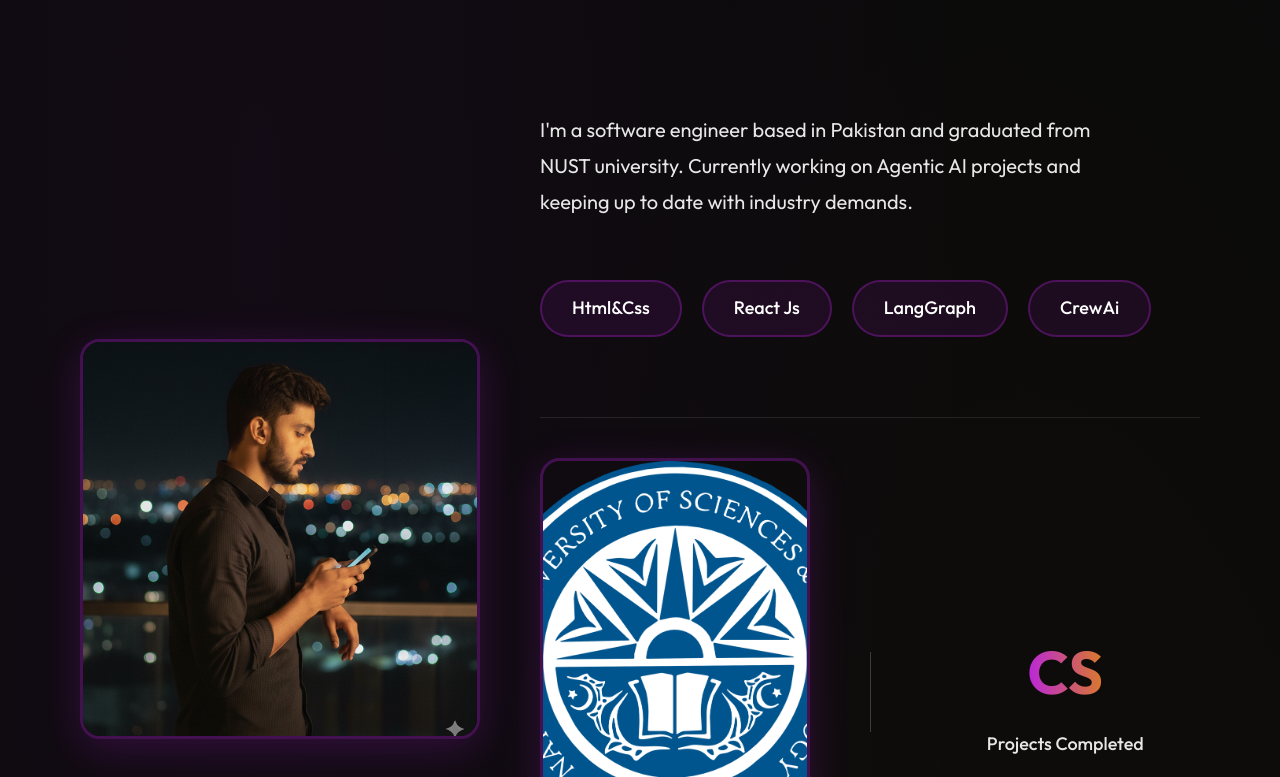
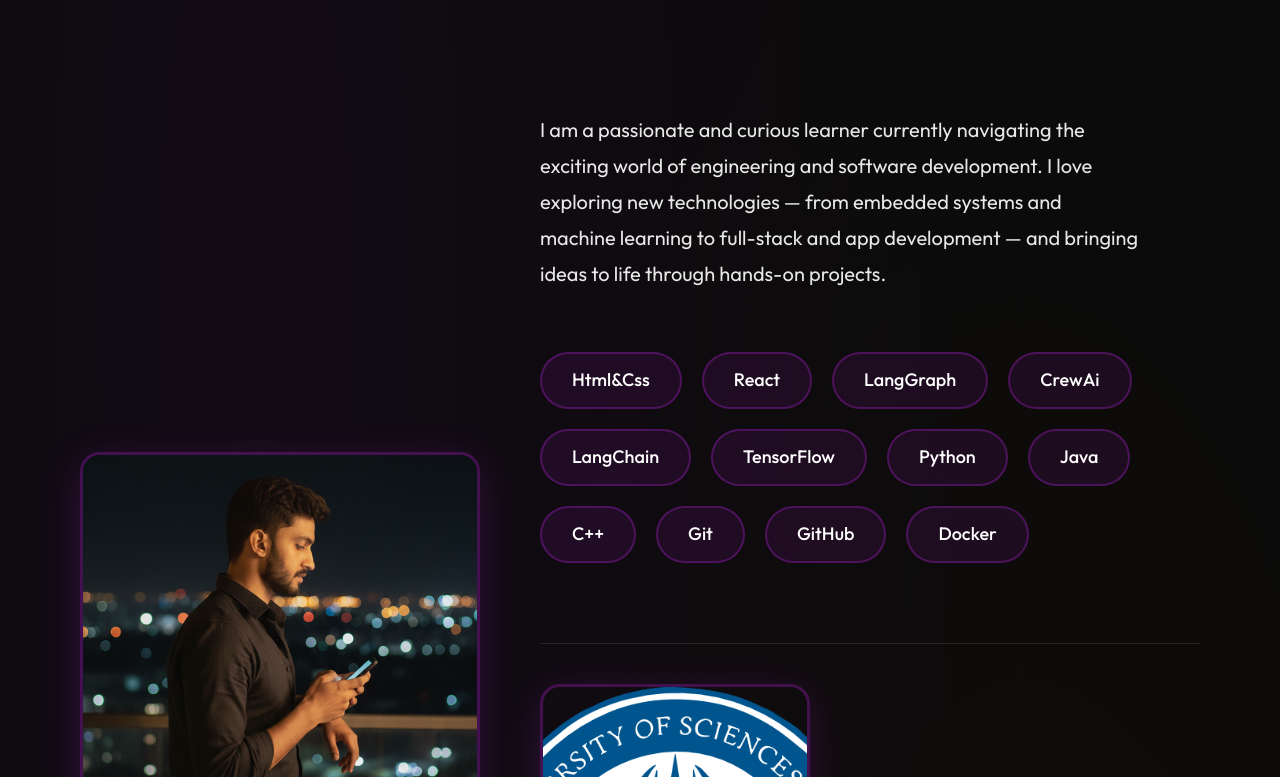
Before and after one commit to shaheer-suhaib/portfolio, a React (Vite) app: page / in a window 1280 px wide. Shown: the part 1723-2500 px from the top of the page. Built offline with nearby package versions, Linux system fonts and the light colour scheme.

Commit message:
about-message

```diff
--- a/src/Components/About/About.jsx
+++ b/src/Components/About/About.jsx
@@ -60,14 +60,13 @@ const About = () => {
         <div className="about-right">
           <motion.div className="details" variants={itemVariants}>
             <p>
-              I'm a software engineer based in Pakistan and graduated from NUST
-              university. Currently working on Agentic AI projects and keeping
-              up to date with industry demands.
+            I am a passionate and curious learner currently navigating the exciting world of engineering and software development. I love exploring new technologies — from embedded systems and machine learning to full-stack and app development — and bringing ideas to life through hands-on projects.
+
             </p>
           </motion.div>
 
           <motion.div className="skills" variants={itemVariants}>
-            {["Html&Css", "React Js", "LangGraph", "CrewAi"].map((skill, i) => (
+            {["Html&Css", "React", "LangGraph", "CrewAi", "LangChain","TensorFlow","Python","Java","C++","Git","GitHub","Docker"  ].map((skill, i) => (
               <motion.div
                 key={skill}
                 className="skill-name"
--- a/src/Components/SkillIcons/SkillIcon.jsx
+++ b/src/Components/SkillIcons/SkillIcon.jsx
@@ -1,6 +1,9 @@
 import React from "react";
 
 import Langgraph from "../../assets/langgrapg.svg";
+import Langchain from "../../assets/langchain.svg";
+import Crewai from "../../assets/crewai.png";
+
 // SVG icons from stack folders
 import dockerIcon from "../../assets/Images/stack/Docker.svg";
 import gitIcon from "../../assets/stack/Git.svg";
@@ -25,6 +28,8 @@ const SkillIcon = ({ name, size = 29, className = "" }) => {
     nodejs: nodejsIcon,
     node: nodejsIcon,
     langgraph: Langgraph,
+    langchain: Langchain,
+    crewai: Crewai,
     // PNG icons
     python: pythonIcon,
     java: javaIcon,
```
